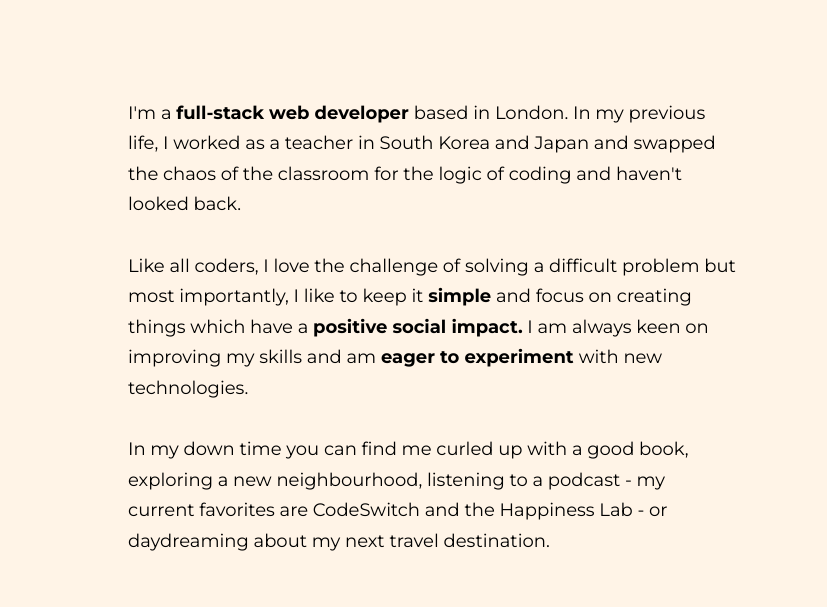
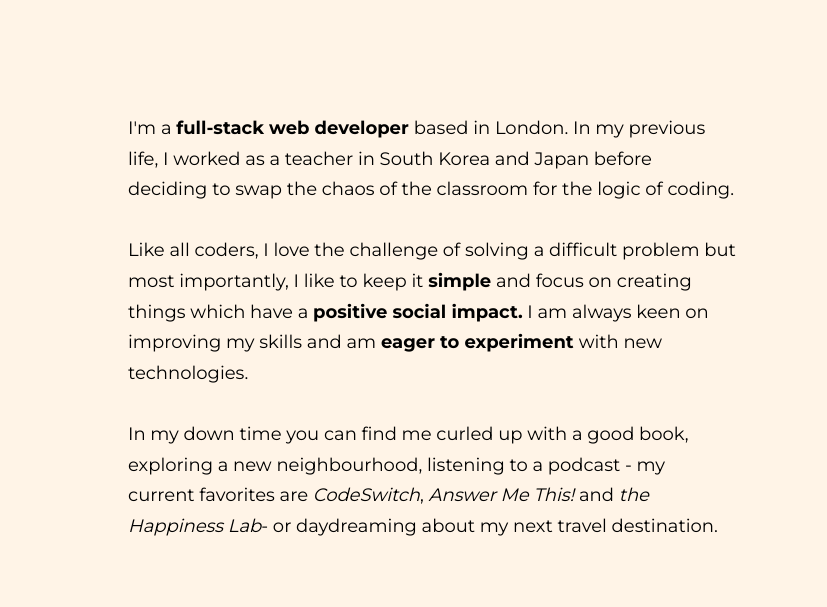
Before and after one commit to Chloeh24/portfolio, a plain HTML site: page index.html in a window 1280 px wide. Shown: the part 1053-1660 px from the top of the page, 0-827 px from the left. Drawn offline with Linux system fonts and the light colour scheme.

Commit message:
update about me

```diff
--- a/index.html
+++ b/index.html
@@ -25,7 +25,7 @@
       <h1 class="heading">About</h1>
       <div class="profile">
         <p>
-          I'm a <strong>full-stack web developer </strong>based in London. In my previous life, I worked as a teacher in South Korea and Japan and swapped the chaos of the classroom for the logic of coding and haven't looked back. <br><br>
+          I'm a <strong>full-stack web developer </strong>based in London. In my previous life, I worked as a teacher in South Korea and Japan before deciding to swap the chaos of the classroom for the logic of coding. <br><br>
 
          Like all coders, I love the challenge of solving a difficult problem but most importantly, I like to
           keep it <strong>simple</strong> and focus on creating things which have a <strong>positive
@@ -33,7 +33,7 @@
           <br />
           <br />
           In my down time you can find me curled up with a good book, exploring a new neighbourhood, listening to a podcast - my current favorites are
-          CodeSwitch and the Happiness Lab - or daydreaming about my next travel
+          <em>CodeSwitch</em>, <em>Answer Me This!</em> and <em>the Happiness Lab</em>- or daydreaming about my next travel
           destination.
         </p>
         <img src="./img/profile2-1.jpg" alt="profile-image" />
```
